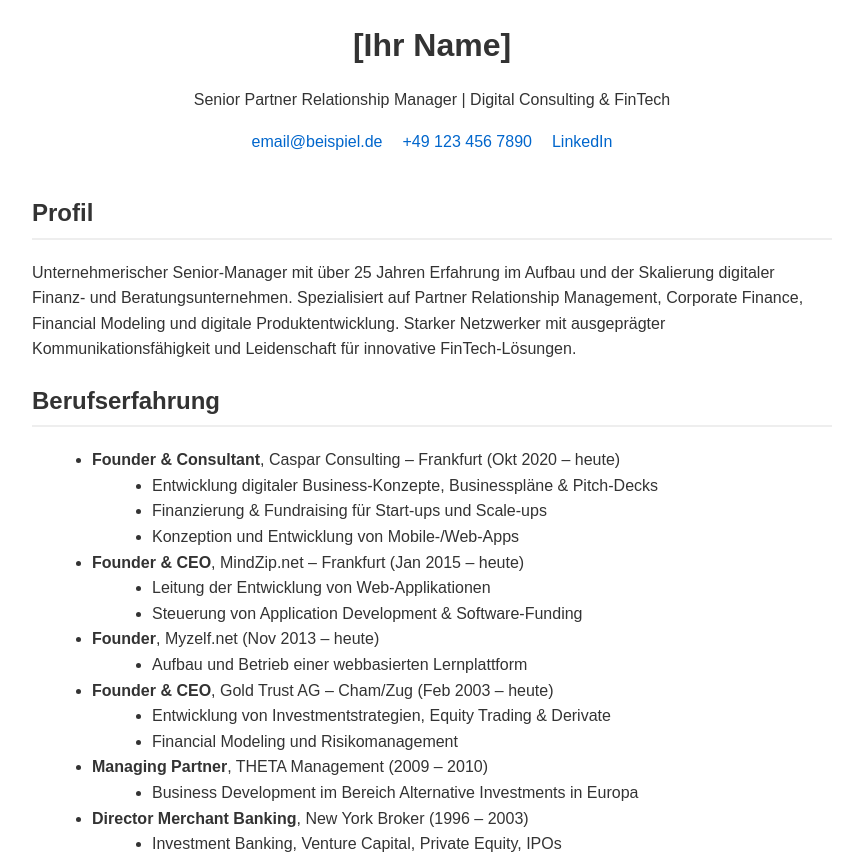
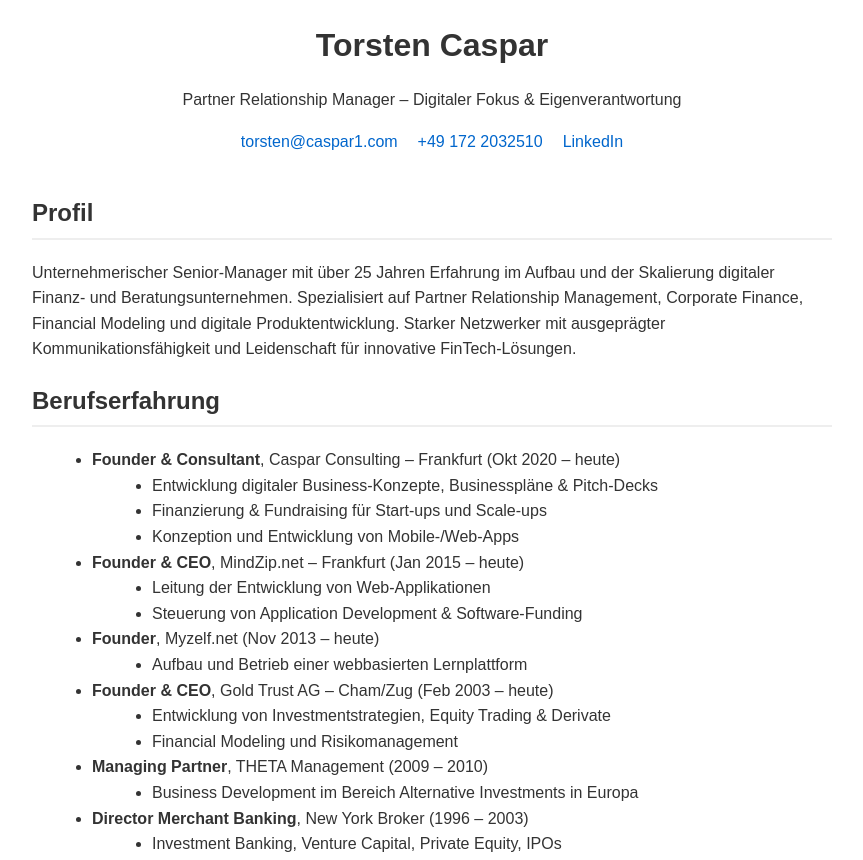
Before and after one commit to TorstenCaspar/torstencaspar.github.io, a plain HTML site: page index.html in a window 1280 px wide. Shown: the top 860 px of the page, without its empty margins (208-1071 px from the left). Drawn offline with Linux system fonts and the light colour scheme.

Commit message:
Update index.html

```diff
--- a/index.html
+++ b/index.html
@@ -3,7 +3,7 @@
 <head>
   <meta charset="UTF-8">
   <meta name="viewport" content="width=device-width, initial-scale=1.0">
-  <title>[Ihr Name] – Online CV</title>
+  <title>Torsten Caspar– Online CV</title>
   <style>
     body { font-family: Arial, sans-serif; margin: 0; padding: 0; line-height: 1.6; color: #333; }
     .container { max-width: 800px; margin: 0 auto; padding: 20px; }
@@ -24,12 +24,12 @@
 <body>
   <div class="container">
     <header>
-      <h1>[Ihr Name]</h1>
-      <p>Senior Partner Relationship Manager | Digital Consulting & FinTech</p>
+      <h1>Torsten Caspar</h1>
+      <p>Partner Relationship Manager – Digitaler Fokus & Eigenverantwortung</p>
       <div class="contact">
-        <a href="mailto:email@beispiel.de">email@beispiel.de</a>
-        <a href="tel:+491234567890">+49 123 456 7890</a>
-        <a href="https://www.linkedin.com/in/yourprofile" target="_blank">LinkedIn</a>
+        <a href="mailto:torsten@caspar1.com"> torsten@caspar1.com </a>
+        <a href="tel:+49 172 2032510">+49 172 2032510</a>
+        <a href="https://www.linkedin.com/in/torstencaspar/" target="_blank">LinkedIn</a>
       </div>
     </header>
     <section>
```
